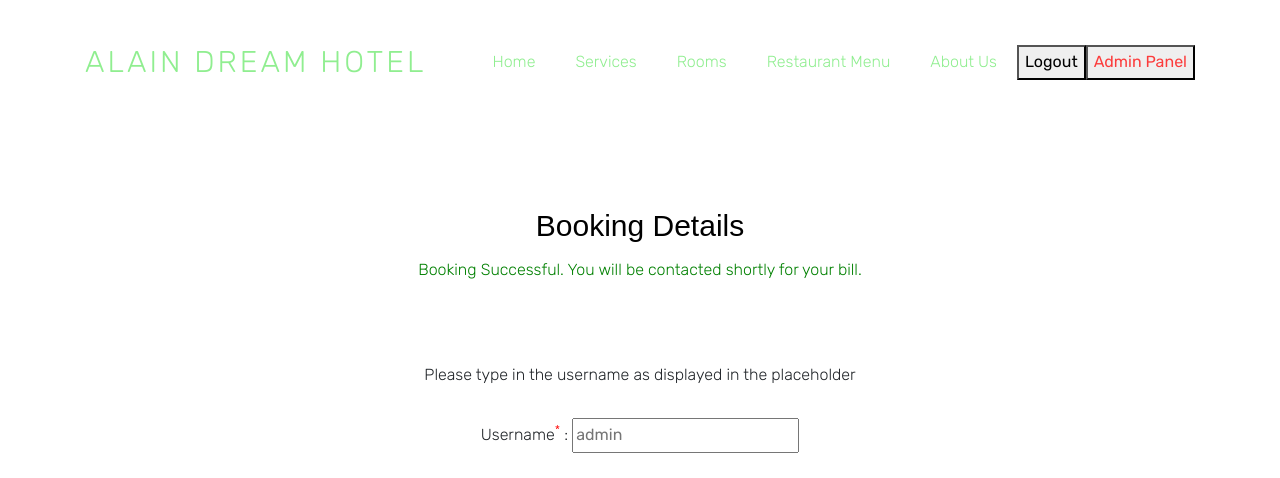
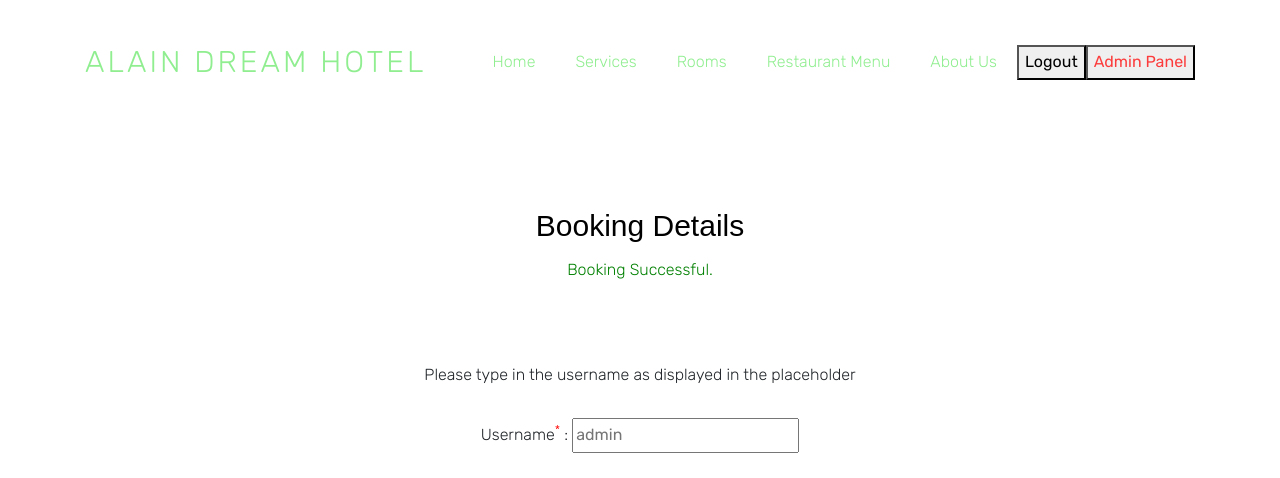
Before and after one commit to Hameon4/Hotel-Reservation-System, a PHP site: page /booking.php?booking=success in a window 1280 px wide. Shown: the top 478 px of the page. Run offline with PHP 8.4, Linux system fonts and the light colour scheme; the visitor is signed in with stand-in values (Sample User, id 1).

Commit message:
Update booking.php

```diff
--- a/booking.php
+++ b/booking.php
@@ -60,7 +60,7 @@
   </div>
   <?php
   if ($_GET['booking'] == "success") {
-      echo '<p class="signupsuccess" style="color: green; text-align: center;">Booking Successful. You will be contacted shortly for your bill.</p>';
+      echo '<p class="signupsuccess" style="color: green; text-align: center;">Booking Successful.</p>';
   }
 
   else if(isset($_GET['error'])) {
```
